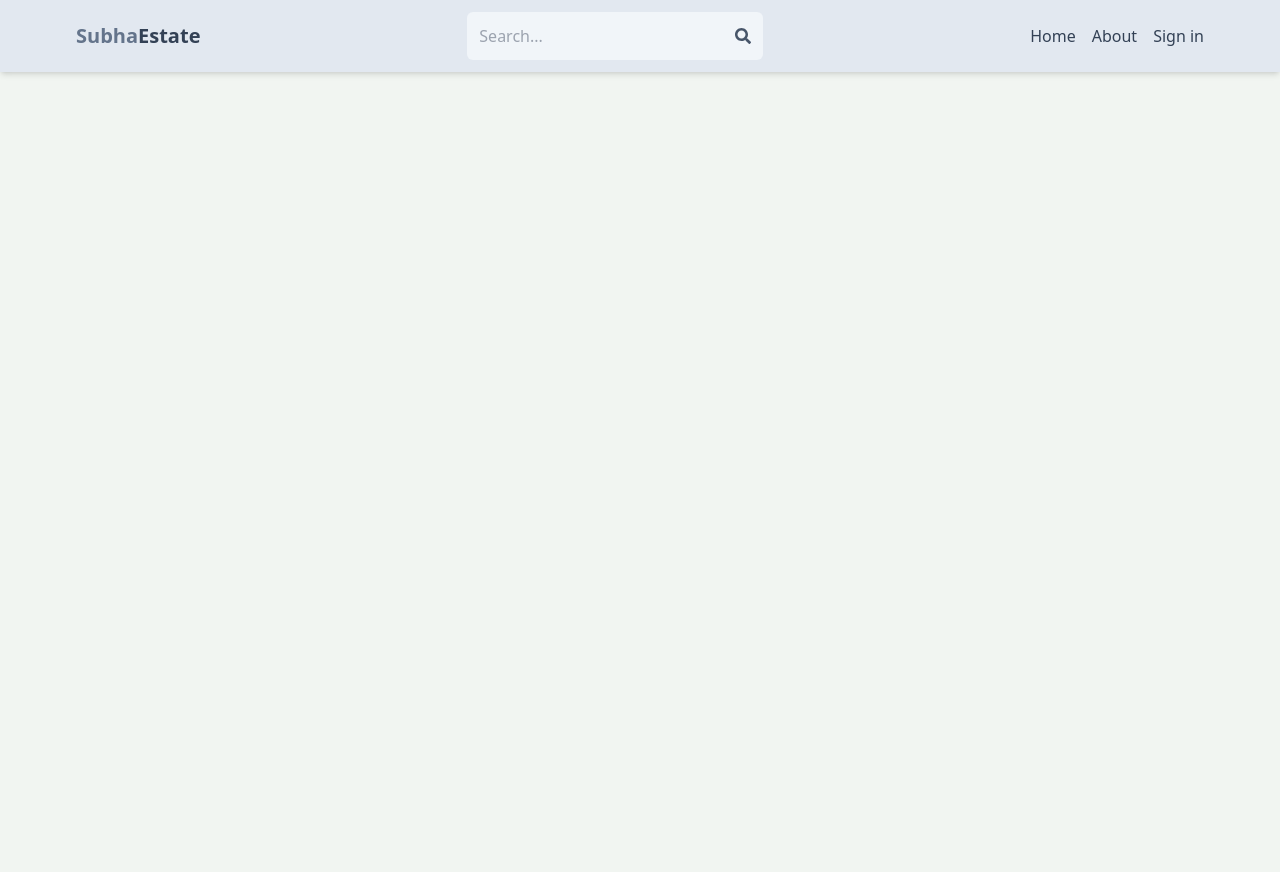
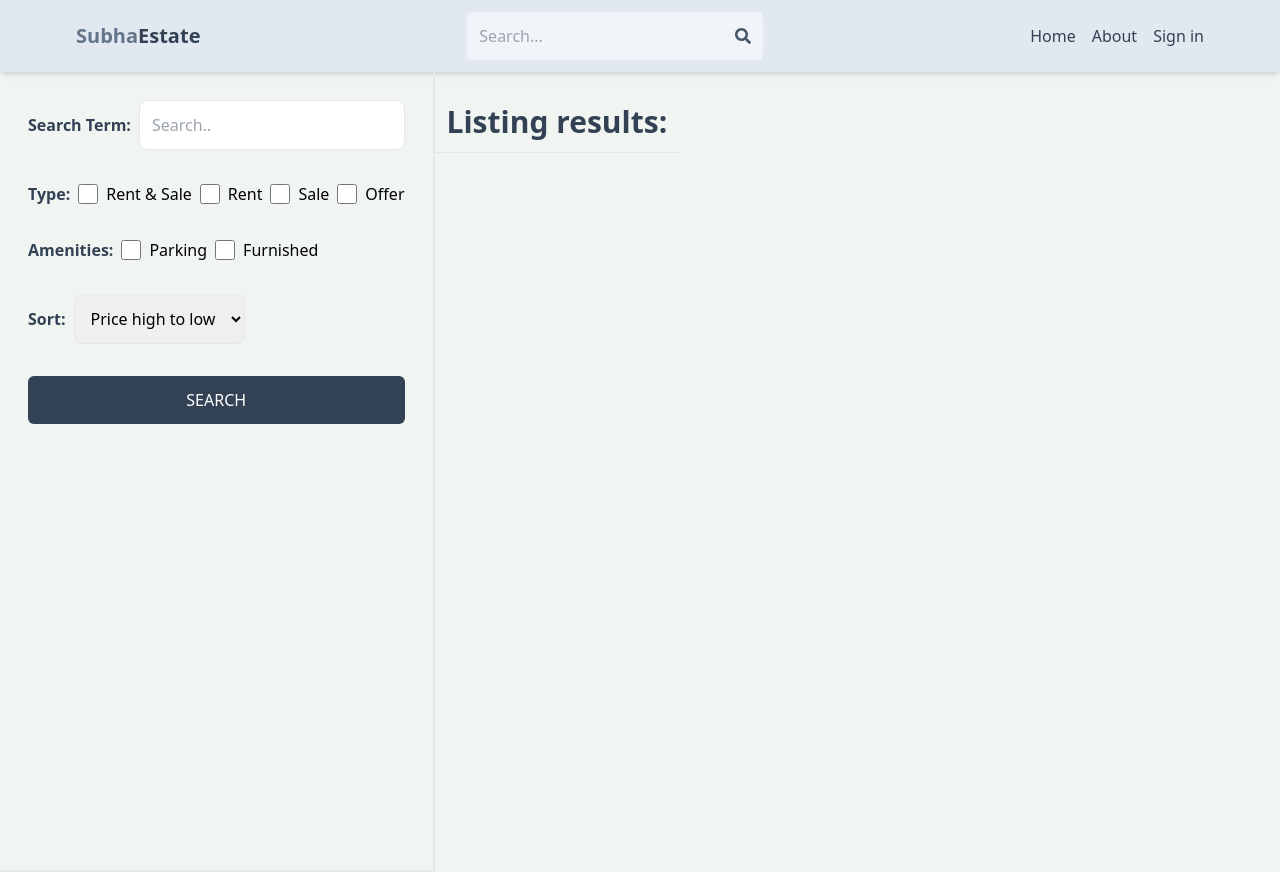
Before and after one commit to subhadeepghosh456/MERN_Realstate, a React (Vite) app in the folder client/: page /search in a window 1280 px wide. Before the commit the page ends 800 px from the top, so only its background shows below. Built offline with nearby package versions, Linux system fonts and the light colour scheme; no server answers.

Commit message:
complete search page UI

```diff
--- a/client/src/App.jsx
+++ b/client/src/App.jsx
@@ -10,6 +10,7 @@
 import CreateListing from "./pages/CreateListing";
 import UpdateListings from "./pages/UpdateListings";
 import Listing from "./pages/Listing";
+import Search from "./pages/Search";
 
 const App = () => {
   return (
@@ -20,6 +21,8 @@
         <Route path="/sign-in" element={<SignIn />} />
         <Route path="/sign-up" element={<SignUp />} />
         <Route path="/about" element={<About />} />
+        <Route path="/search" element={<Search />} />
+
         <Route path="/listing/:listingId" element={<Listing />} />
         <Route element={<PrivateRoute />}>
           <Route path="/profile" element={<Profile />} />
--- /dev/null
+++ b/client/src/pages/Search.jsx
@@ -0,0 +1,72 @@
+import React from "react";
+
+const Search = () => {
+  return (
+    <div className="flex flex-col md:flex-row">
+      <div className="p-7 border-b-2 md:border-r-2 md:min-h-screen">
+        <form className="flex flex-col gap-8">
+          <div className="flex items-center gap-2">
+            <label className="whitespace-nowrap font-semibold text-slate-700">
+              Search Term:
+            </label>
+            <input
+              type="text"
+              id="searchTerm"
+              placeholder="Search.."
+              className="border rounded-lg p-3 w-full"
+            />
+          </div>
+          <div className="flex gap-2 flex-wrap items-center">
+            <label className="font-semibold text-slate-700">Type:</label>
+            <div className="flex gap-2">
+              <input type="checkbox" id="all" className="w-5" />
+              <span>Rent & Sale</span>
+            </div>
+            <div className="flex gap-2">
+              <input type="checkbox" id="rent" className="w-5" />
+              <span>Rent</span>
+            </div>
+            <div className="flex gap-2">
+              <input type="checkbox" id="sale" className="w-5" />
+              <span>Sale</span>
+            </div>
+            <div className="flex gap-2">
+              <input type="checkbox" id="offer" className="w-5" />
+              <span>Offer</span>
+            </div>
+          </div>
+          <div className="flex gap-2 flex-wrap items-center">
+            <label className="font-semibold text-slate-700">Amenities:</label>
+            <div className="flex gap-2">
+              <input type="checkbox" id="parking" className="w-5" />
+              <span>Parking</span>
+            </div>
+            <div className="flex gap-2">
+              <input type="checkbox" id="furnished" className="w-5" />
+              <span>Furnished</span>
+            </div>
+          </div>
+          <div className=" flex items-center gap-2">
+            <label className="font-semibold text-slate-700">Sort:</label>
+            <select id="sort_order" className="border rounded-lg p-3">
+              <option>Price high to low</option>
+              <option>Price low to high</option>
+              <option>Latest</option>
+              <option>Oldest</option>
+            </select>
+          </div>
+          <button className="bg-slate-700 text-white p-3 rounded-md uppercase hover:opacity-90">
+            Search
+          </button>
+        </form>
+      </div>
+      <div className="">
+        <h1 className="text-3xl font-semibold border-b p-3 text-slate-700 mt-5">
+          Listing results:
+        </h1>
+      </div>
+    </div>
+  );
+};
+
+export default Search;
```
